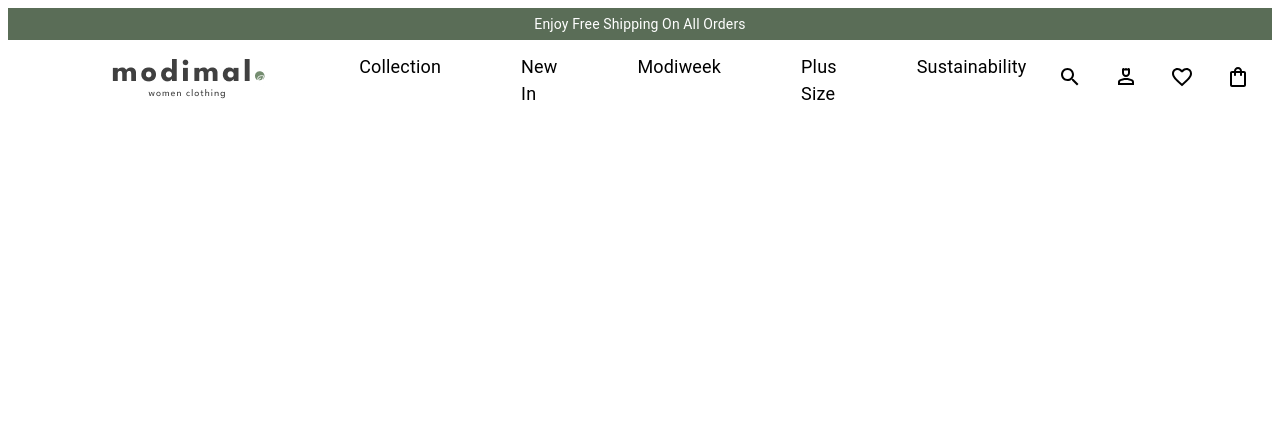
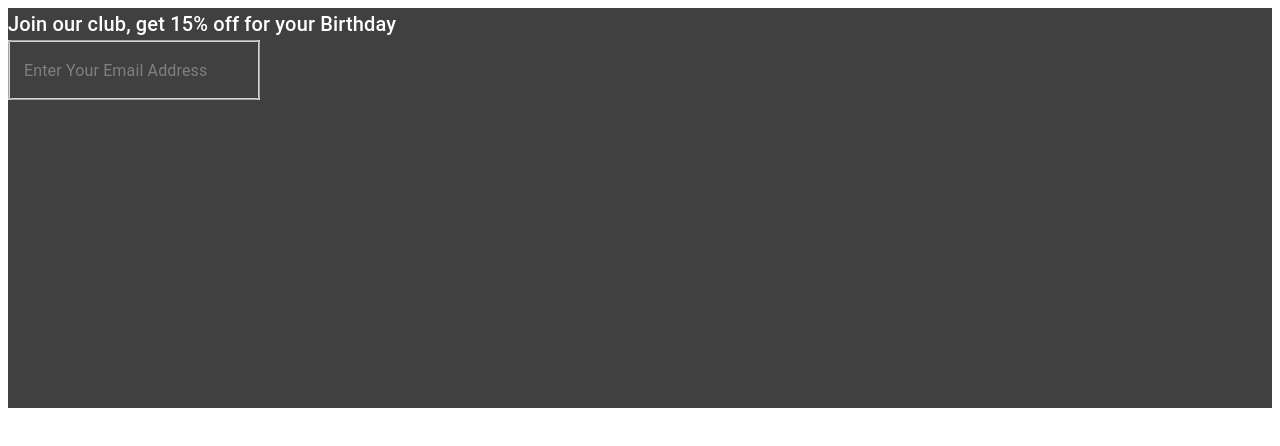
Before and after one commit to SINAZZzz/modimal, a React (Vite) app: page / in a window 1280 px wide. Shown: the top 446 px of the page. Built offline with nearby package versions, Linux system fonts and the light colour scheme.

Commit message:
add footer

```diff
--- a/src/App.jsx
+++ b/src/App.jsx
@@ -1,10 +1,12 @@
 import "./App.css";
-import Header from "./component/header/Header";
+import Footer from "./component/footer/Footer";
+// import Header from "./component/header/Header";
 
 function App() {
   return (
     <>
-      <Header />
+      {/* <Header /> */}
+      <Footer />
     </>
   );
 }
--- a/src/component/footer/Footer.jsx
+++ b/src/component/footer/Footer.jsx
@@ -0,0 +1,29 @@
+import Box from "@mui/material/Box";
+import Typography from "@mui/material/Typography";
+import TextField from "@mui/material/TextField";
+import "./style.css";
+
+// import FooterItems from "./component/FooterItems";
+// import { footerItems1, footerItems2, footerItems3 } from "./data";
+
+export default function Footer() {
+  return (
+    <Box
+      display="flex"
+      sx={{ background: "#404040", color: "white" }}
+      height="25rem"
+    >
+      <Box>
+        <Typography variant="h6">
+          Join our club, get 15% off for your Birthday
+        </Typography>
+        <TextField placeholder="Enter Your Email Address" className="email" />
+      </Box>
+      {/* <Box sx={{ background: "#404040", color: "white" }} display="flex">
+        <FooterItems Items={footerItems1} title={"About Modimal"} />
+        <FooterItems Items={footerItems2} title={"Help & Support"} />
+        <FooterItems Items={footerItems3} title={"Join Up"} />
+      </Box> */}
+    </Box>
+  );
+}
--- /dev/null
+++ b/src/component/footer/component/FooterItems.jsx
@@ -0,0 +1,29 @@
+import Box from "@mui/material/Box";
+import Typography from "@mui/material/Typography";
+
+// const footerItems1 = [
+//   "Sustainability",
+//   "Privacy Policy",
+//   "Support System",
+//   "Terms & Condition",
+//   "Copyright Notice",
+// ];
+
+export default function FooterItems({ title, Items }) {
+  return (
+    <Box>
+      <Typography variant="h6">{title}</Typography>
+
+      {Items.map((item, index) => (
+        <Typography
+          key={index}
+          variant="body1"
+          display="flex"
+          flexDirection="column"
+        >
+          {item}
+        </Typography>
+      ))}
+    </Box>
+  );
+}
--- /dev/null
+++ b/src/component/footer/data/index.js
@@ -0,0 +1,16 @@
+export const footerItems1 = [
+  "Sustainability",
+  "Privacy Policy",
+  "Support System",
+  "Terms & Condition",
+  "Copyright Notice",
+];
+
+export const footerItems2 = [
+  "Orders & Shipping",
+  "Returns & Refunds",
+  "FAQs",
+  "Contact Us",
+];
+
+export const footerItems3 = ["Modimal Club", "Careers", "Visit Us"];
--- /dev/null
+++ b/src/component/footer/style.css
@@ -0,0 +1,15 @@
+.email input{
+    border: #D1D9CF 2px solid;
+    color: #D1D9CF;
+}
+
+.email :focus-visible{
+    border: #D1D9CF 2px solid;
+}
+.email :focus{
+    border: #D1D9CF 2px solid;
+}
+
+.email :focus-within{
+    border: #D1D9CF 2px solid;
+}
```
